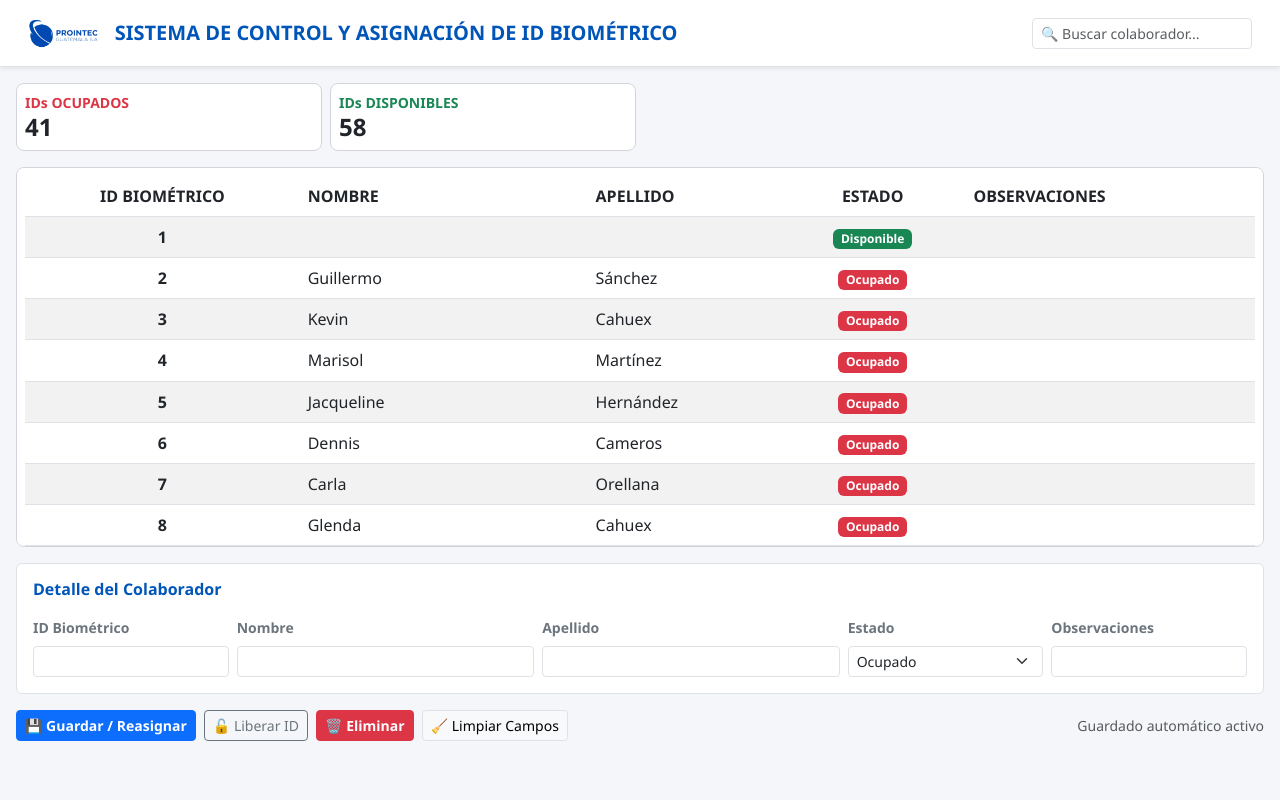
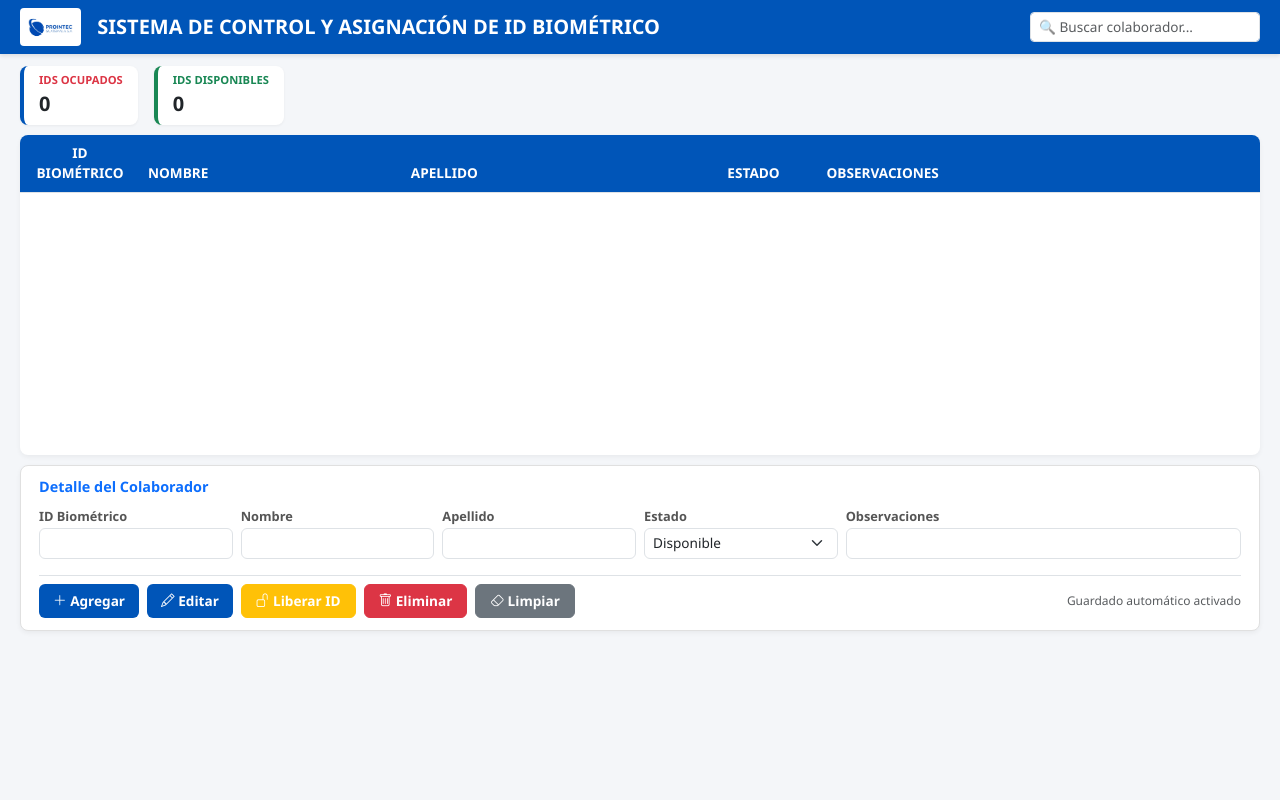
Before and after one commit to sanchezjosuegb-del/control-id-biometrico, a Flask app: page / in a window 1280 px wide. Run offline with Flask 3, Linux system fonts and the light colour scheme; lists and menus that the app fills with data are empty.

Commit message:
Update index.html

```diff
--- a/templates/index.html
+++ b/templates/index.html
@@ -3,226 +3,225 @@
 <head>
     <meta charset="UTF-8">
     <meta name="viewport" content="width=device-width, initial-scale=1.0">
-    <title>Control ID Biométrico - PROINTEC GUATEMALA S.A.</title>
-    <!-- Bootstrap 5 CSS -->
+    <title>Control de ID - PROINTEC GUATEMALA S.A.</title>
     <link href="https://cdn.jsdelivr.net/npm/bootstrap@5.3.0/dist/css/bootstrap.min.css" rel="stylesheet">
+    <link rel="stylesheet" href="https://cdn.jsdelivr.net/npm/bootstrap-icons@1.11.0/font/bootstrap-icons.css">
     <style>
-        body { background-color: #F4F6F9; font-family: 'Segoe UI', Tahoma, Geneva, Verdana, sans-serif; }
-        .bg-primary-custom { background-color: #0055B8; }
-        .text-primary-custom { color: #0055B8; }
-        .card-stat { border-radius: 8px; border: 1px solid #D1D5DB; }
-        .table-container { background: #FFFFFF; border-radius: 8px; border: 1px solid #D1D5DB; }
+        :root {
+            --primary-blue: #0055B8;
+            --dark-blue: #0B2545;
+            --bg-gray: #F4F6F9;
+        }
+
+        body {
+            background-color: var(--bg-gray);
+            font-family: 'Segoe UI', Tahoma, Geneva, Verdana, sans-serif;
+            height: 100vh;
+            display: flex;
+            flex-direction: column;
+            overflow: hidden; /* Evita el scroll principal de la ventana */
+        }
+
+        /* Header compacto */
+        .navbar-custom {
+            background-color: var(--primary-blue);
+            padding: 8px 20px;
+            color: white;
+            box-shadow: 0 2px 4px rgba(0,0,0,0.1);
+        }
+
+        .logo-img {
+            height: 38px;
+            background-color: white;
+            padding: 3px 8px;
+            border-radius: 4px;
+        }
+
+        /* Contenedor principal ajustado al alto de la pantalla */
+        .main-wrapper {
+            flex: 1;
+            display: flex;
+            flex-direction: column;
+            padding: 12px 20px;
+            gap: 10px;
+            overflow: hidden;
+        }
+
+        /* Tarjetas de Métricas */
+        .metric-card {
+            background: white;
+            border-radius: 8px;
+            padding: 6px 15px;
+            box-shadow: 0 1px 3px rgba(0,0,0,0.05);
+            border-left: 4px solid var(--primary-blue);
+        }
+
+        .metric-card.disponible {
+            border-left-color: #198754;
+        }
+
+        /* Tabla con scroll interno ajustado */
+        .table-container {
+            flex: 1;
+            background: white;
+            border-radius: 8px;
+            box-shadow: 0 2px 5px rgba(0,0,0,0.05);
+            overflow-y: auto; /* Solo la tabla tiene scroll si hay muchos datos */
+            max-height: 40vh; /* Controla la altura para dar espacio a los botones */
+        }
+
+        .table {
+            margin-bottom: 0;
+        }
+
+        .table th {
+            position: sticky;
+            top: 0;
+            background-color: var(--primary-blue);
+            color: white;
+            z-index: 1;
+            font-size: 0.85rem;
+            text-transform: uppercase;
+        }
+
+        .table td {
+            font-size: 0.88rem;
+            vertical-align: middle;
+            padding: 6px 12px;
+        }
+
+        /* Formulario compacto */
+        .form-card {
+            background: white;
+            border-radius: 8px;
+            padding: 12px 18px;
+            box-shadow: 0 2px 5px rgba(0,0,0,0.05);
+            border: 1px solid #e0e0e0;
+        }
+
+        .form-label {
+            font-size: 0.8rem;
+            font-weight: 600;
+            color: #555;
+            margin-bottom: 2px;
+        }
+
+        .form-control, .form-select {
+            font-size: 0.85rem;
+            padding: 4px 8px;
+        }
+
+        /* Botones de acción siempre visibles */
+        .action-buttons .btn {
+            font-size: 0.85rem;
+            font-weight: 600;
+            padding: 6px 14px;
+        }
+
+        .btn-primary-custom {
+            background-color: var(--primary-blue);
+            color: white;
+            border: none;
+        }
+
+        .btn-primary-custom:hover {
+            background-color: var(--dark-blue);
+            color: white;
+        }
+
+        .badge-ocupado { background-color: #dc3545; }
+        .badge-disponible { background-color: #198754; }
     </style>
 </head>
 <body>
 
-    <!-- Encabezado Blanco con Logo -->
-    <header class="bg-white border-bottom py-2 px-3 mb-3 shadow-sm">
-        <div class="container-fluid d-flex justify-content-between align-items-center flex-wrap gap-2">
-            <div class="d-flex align-items-center gap-3">
-               <img src="{{ url_for('static', filename='logo.png') }}" alt="Logo PROINTEC" style="height: 50px;">
-                <h5 class="m-0 fw-bold text-primary-custom">SISTEMA DE CONTROL Y ASIGNACIÓN DE ID BIOMÉTRICO</h5>
+    <!-- Encabezado -->
+    <nav class="navbar-custom d-flex justify-content-between align-items-center">
+        <div class="d-flex align-items-center gap-3">
+            <img src="{{ url_for('static', filename='logo.png') }}" alt="Logo PROINTEC" class="logo-img" onerror="this.style.display='none'">
+            <h5 class="m-0 fw-bold tracking-wide">SISTEMA DE CONTROL Y ASIGNACIÓN DE ID BIOMÉTRICO</h5>
+        </div>
+        <div class="d-flex align-items-center">
+            <input type="text" id="searchInput" class="form-control form-control-sm" placeholder="🔍 Buscar colaborador..." style="width: 230px;" onkeyup="filtrarTabla()">
+        </div>
+    </nav>
+
+    <!-- Contenido Principal -->
+    <div class="main-wrapper">
+
+        <!-- Tarjetas Resumen -->
+        <div class="d-flex gap-3">
+            <div class="metric-card">
+                <small class="text-danger fw-bold text-uppercase d-block" style="font-size: 0.7rem;">IDs Ocupados</small>
+                <span class="fs-5 fw-bold" id="totalOcupados">0</span>
             </div>
-            <div class="d-flex align-items-center">
-                <input type="text" id="searchInput" class="form-control form-control-sm" placeholder="🔍 Buscar colaborador..." onkeyup="filtrarTabla()">
-            </div>
-        </div>
-    </header>
-
-    <div class="container-fluid px-3">
-        <!-- Tarjetas Estadísticas -->
-        <div class="row g-2 mb-3">
-            <div class="col-6 col-md-3">
-                <div class="card card-stat p-2 bg-white">
-                    <span class="small fw-bold text-danger">IDs OCUPADOS</span>
-                    <h4 class="m-0 fw-bold text-dark" id="countOcupados">0</h4>
-                </div>
-            </div>
-            <div class="col-6 col-md-3">
-                <div class="card card-stat p-2 bg-white">
-                    <span class="small fw-bold text-success">IDs DISPONIBLES</span>
-                    <h4 class="m-0 fw-bold text-dark" id="countDisponibles">0</h4>
-                </div>
+            <div class="metric-card disponible">
+                <small class="text-success fw-bold text-uppercase d-block" style="font-size: 0.7rem;">IDs Disponibles</small>
+                <span class="fs-5 fw-bold" id="totalDisponibles">0</span>
             </div>
         </div>
 
-        <!-- Tabla Registros -->
-        <div class="table-container p-2 mb-3 table-responsive" style="max-height: 380px; overflow-y: auto;">
-            <table class="table table-hover table-striped align-middle m-0" id="tablaIDs">
-                <thead class="bg-primary-custom text-white sticky-top">
+        <!-- Tabla de Datos -->
+        <div class="table-container">
+            <table class="table table-hover align-middle mb-0" id="tablaIDs">
+                <thead>
                     <tr>
-                        <th class="text-center">ID BIOMÉTRICO</th>
-                        <th>NOMBRE</th>
-                        <th>APELLIDO</th>
-                        <th class="text-center">ESTADO</th>
-                        <th>OBSERVACIONES</th>
+                        <th class="text-center" style="width: 120px;">ID Biométrico</th>
+                        <th>Nombre</th>
+                        <th>Apellido</th>
+                        <th class="text-center" style="width: 130px;">Estado</th>
+                        <th>Observaciones</th>
                     </tr>
                 </thead>
-                <tbody id="tablaBody">
-                    <!-- Filas dinámicas -->
+                <tbody id="tablaCuerpo">
+                    <!-- Registros renderizados por JS o Flask -->
                 </tbody>
             </table>
         </div>
 
-        <!-- Formulario -->
-        <div class="card p-3 bg-white border mb-3">
-            <h6 class="fw-bold text-primary-custom mb-3">Detalle del Colaborador</h6>
-            <form id="formColaborador" class="row g-2">
-                <div class="col-12 col-md-2">
-                    <label class="form-label small fw-bold text-secondary">ID Biométrico</label>
-                    <input type="text" id="inputId" class="form-control form-control-sm" required>
+        <!-- Formulario de Entrada y Botones -->
+        <div class="form-card">
+            <h6 class="fw-bold mb-2 text-primary" style="font-size: 0.9rem;">Detalle del Colaborador</h6>
+            <form id="idForm" class="row g-2 align-items-end">
+                <div class="col-md-2">
+                    <label class="form-label">ID Biométrico</label>
+                    <input type="text" id="inputID" class="form-control" required>
                 </div>
-                <div class="col-12 col-md-3">
-                    <label class="form-label small fw-bold text-secondary">Nombre</label>
-                    <input type="text" id="inputNombre" class="form-control form-control-sm">
+                <div class="col-md-2">
+                    <label class="form-label">Nombre</label>
+                    <input type="text" id="inputNombre" class="form-control">
                 </div>
-                <div class="col-12 col-md-3">
-                    <label class="form-label small fw-bold text-secondary">Apellido</label>
-                    <input type="text" id="inputApellido" class="form-control form-control-sm">
+                <div class="col-md-2">
+                    <label class="form-label">Apellido</label>
+                    <input type="text" id="inputApellido" class="form-control">
                 </div>
-                <div class="col-12 col-md-2">
-                    <label class="form-label small fw-bold text-secondary">Estado</label>
-                    <select id="selectEstado" class="form-select form-select-sm">
+                <div class="col-md-2">
+                    <label class="form-label">Estado</label>
+                    <select id="inputEstado" class="form-select">
+                        <option value="Disponible">Disponible</option>
                         <option value="Ocupado">Ocupado</option>
-                        <option value="Disponible">Disponible</option>
                     </select>
                 </div>
-                <div class="col-12 col-md-2">
-                    <label class="form-label small fw-bold text-secondary">Observaciones</label>
-                    <input type="text" id="inputObservaciones" class="form-control form-control-sm">
+                <div class="col-md-4">
+                    <label class="form-label">Observaciones</label>
+                    <input type="text" id="inputObservaciones" class="form-control">
                 </div>
             </form>
+
+            <!-- Barra de Botones visible siempre al pie -->
+            <div class="action-buttons d-flex justify-content-between align-items-center mt-3 pt-2 border-top">
+                <div class="d-flex gap-2">
+                    <button type="button" class="btn btn-primary-custom" onclick="agregarRegistro()"><i class="bi bi-plus-lg"></i> Agregar</button>
+                    <button type="button" class="btn btn-primary-custom" onclick="editarRegistro()"><i class="bi bi-pencil"></i> Editar</button>
+                    <button type="button" class="btn btn-warning text-white" onclick="liberarID()"><i class="bi bi-unlock"></i> Liberar ID</button>
+                    <button type="button" class="btn btn-danger" onclick="eliminarRegistro()"><i class="bi bi-trash"></i> Eliminar</button>
+                    <button type="button" class="btn btn-secondary" onclick="limpiarFormulario()"><i class="bi bi-eraser"></i> Limpiar</button>
+                </div>
+                <small class="text-muted text-end" style="font-size: 0.75rem;">Guardado automático activado</small>
+            </div>
         </div>
 
-        <!-- Botones de Acción -->
-        <div class="d-flex flex-wrap gap-2 justify-content-between align-items-center mb-4">
-            <div class="d-flex flex-wrap gap-2">
-                <button class="btn btn-sm btn-primary fw-bold" onclick="guardarRegistro()">💾 Guardar / Reasignar</button>
-                <button class="btn btn-sm btn-outline-secondary" onclick="liberarRegistro()">🔓 Liberar ID</button>
-                <button class="btn btn-sm btn-danger fw-bold" onclick="eliminarRegistro()">🗑️ Eliminar</button>
-                <button class="btn btn-sm btn-light border" onclick="limpiarFormulario()">🧹 Limpiar Campos</button>
-            </div>
-            <span class="small text-muted fs-7">Guardado automático activo</span>
-        </div>
     </div>
 
-    <!-- Script de Integración Javascript -->
-    <script>
-        let registrosGlobales = [];
-        let idSeleccionado = null;
-
-        document.addEventListener("DOMContentLoaded", cargarDatos);
-
-        async function cargarDatos() {
-            const res = await fetch('/api/registros');
-            const data = await res.json();
-            registrosGlobales = data.registros;
-
-            document.getElementById("countOcupados").innerText = data.stats.ocupados;
-            document.getElementById("countDisponibles").innerText = data.stats.disponibles;
-
-            renderTabla(registrosGlobales);
-        }
-
-        function renderTabla(lista) {
-            const tbody = document.getElementById("tablaBody");
-            tbody.innerHTML = "";
-
-            lista.forEach(r => {
-                const tr = document.createElement("tr");
-                tr.style.cursor = "pointer";
-                tr.onclick = () => seleccionarFila(r, tr);
-
-                tr.innerHTML = `
-                    <td class="text-center fw-bold">${r.id || ''}</td>
-                    <td>${r.nombre || ''}</td>
-                    <td>${r.apellido || ''}</td>
-                    <td class="text-center"><span class="badge ${r.estado === 'Ocupado' ? 'bg-danger' : 'bg-success'}">${r.estado || ''}</span></td>
-                    <td>${r.observaciones || ''}</td>
-                `;
-                tbody.appendChild(tr);
-            });
-        }
-
-        function seleccionarFila(r, tr) {
-            document.querySelectorAll("#tablaBody tr").forEach(row => row.classList.remove("table-active"));
-            tr.classList.add("table-active");
-
-            idSeleccionado = r.id;
-            document.getElementById("inputId").value = r.id || '';
-            document.getElementById("inputNombre").value = r.nombre || '';
-            document.getElementById("inputApellido").value = r.apellido || '';
-            document.getElementById("selectEstado").value = r.estado || 'Ocupado';
-            document.getElementById("inputObservaciones").value = r.observaciones || '';
-        }
-
-        async function guardarRegistro() {
-            const payload = {
-                id: document.getElementById("inputId").value.trim(),
-                nombre: document.getElementById("inputNombre").value.trim(),
-                apellido: document.getElementById("inputApellido").value.trim(),
-                estado: document.getElementById("selectEstado").value,
-                observaciones: document.getElementById("inputObservaciones").value.trim()
-            };
-
-            if (!payload.id) {
-                alert("Por favor ingresa un ID válido.");
-                return;
-            }
-
-            const res = await fetch('/api/guardar', {
-                method: 'POST',
-                headers: { 'Content-Type': 'application/json' },
-                body: JSON.stringify(payload)
-            });
-
-            const result = await res.json();
-            alert(result.message);
-            limpiarFormulario();
-            cargarDatos();
-        }
-
-        async function liberarRegistro() {
-            if (!idSeleccionado) {
-                alert("Selecciona un registro de la tabla primero.");
-                return;
-            }
-            if (confirm(`¿Deseas liberar el ID ${idSeleccionado}?`)) {
-                const res = await fetch(`/api/liberar/${idSeleccionado}`, { method: 'PUT' });
-                const result = await res.json();
-                alert(result.message);
-                limpiarFormulario();
-                cargarDatos();
-            }
-        }
-
-        async function eliminarRegistro() {
-            if (!idSeleccionado) {
-                alert("Selecciona un registro de la tabla primero.");
-                return;
-            }
-            if (confirm(`¿Estás seguro de eliminar permanentemente el ID ${idSeleccionado}?`)) {
-                const res = await fetch(`/api/eliminar/${idSeleccionado}`, { method: 'DELETE' });
-                const result = await res.json();
-                alert(result.message);
-                limpiarFormulario();
-                cargarDatos();
-            }
-        }
-
-        function limpiarFormulario() {
-            idSeleccionado = null;
-            document.getElementById("formColaborador").reset();
-            document.querySelectorAll("#tablaBody tr").forEach(row => row.classList.remove("table-active"));
-        }
-
-        function filtrarTabla() {
-            const query = document.getElementById("searchInput").value.toLowerCase();
-            const filtrados = registrosGlobales.filter(r =>
-                Object.values(r).some(val => String(val).toLowerCase().includes(query))
-            );
-            renderTabla(filtrados);
-        }
-    </script>
 </body>
 </html>
```
